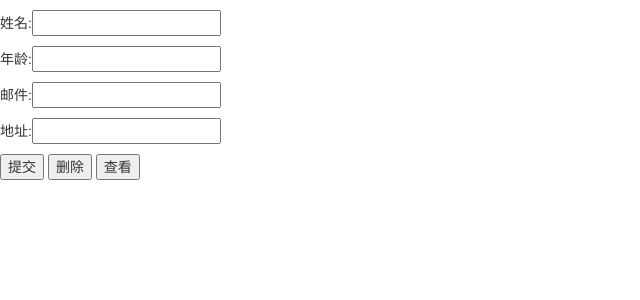
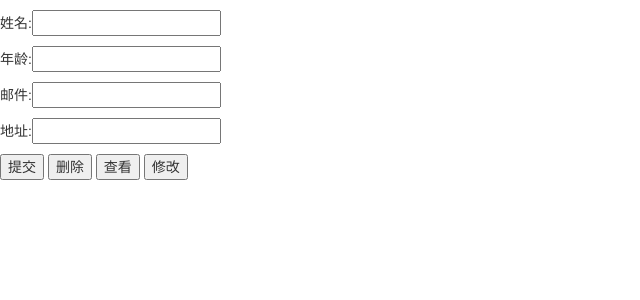
Before and after one commit to maaosheng/cece, a Django app: page /index/ in a window 1280 px wide. Shown: the top 300 px of the page, without its empty margins (0-640 px from the left). Run offline with Django 3.2, Linux system fonts and the light colour scheme; some libraries are stand-ins or nearby versions.

Commit message:
添加修改功能

```diff
--- a/templates/index.html
+++ b/templates/index.html
@@ -19,6 +19,7 @@
     <input type="submit" value="提交">
     <input type="submit" value="删除">
     <input type="submit" value="查看">
+    <input type="submit" value="修改">
 
 
 </form>
```
